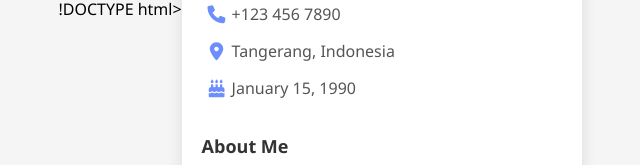
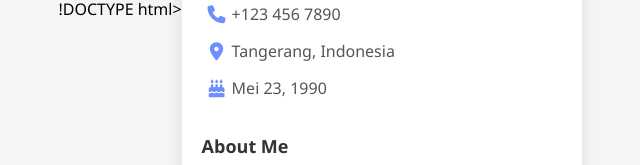
Before and after one commit to Waruwu234/UTSKA2, a plain HTML site: page index.html in a window 1280 px wide. Shown: the part 391-556 px from the top of the page, 320-960 px from the left. Drawn offline with Linux system fonts and the light colour scheme.

Commit message:
mengganti tgl lahir

```diff
--- a/index.html
+++ b/index.html
@@ -32,7 +32,7 @@
             </div>
             <div class="detail-item">
                 <i class="fas fa-birthday-cake"></i>
-                <span>January 15, 1990</span>
+                <span>Mei 23, 1990</span>
             </div>
         </div>
 
```
